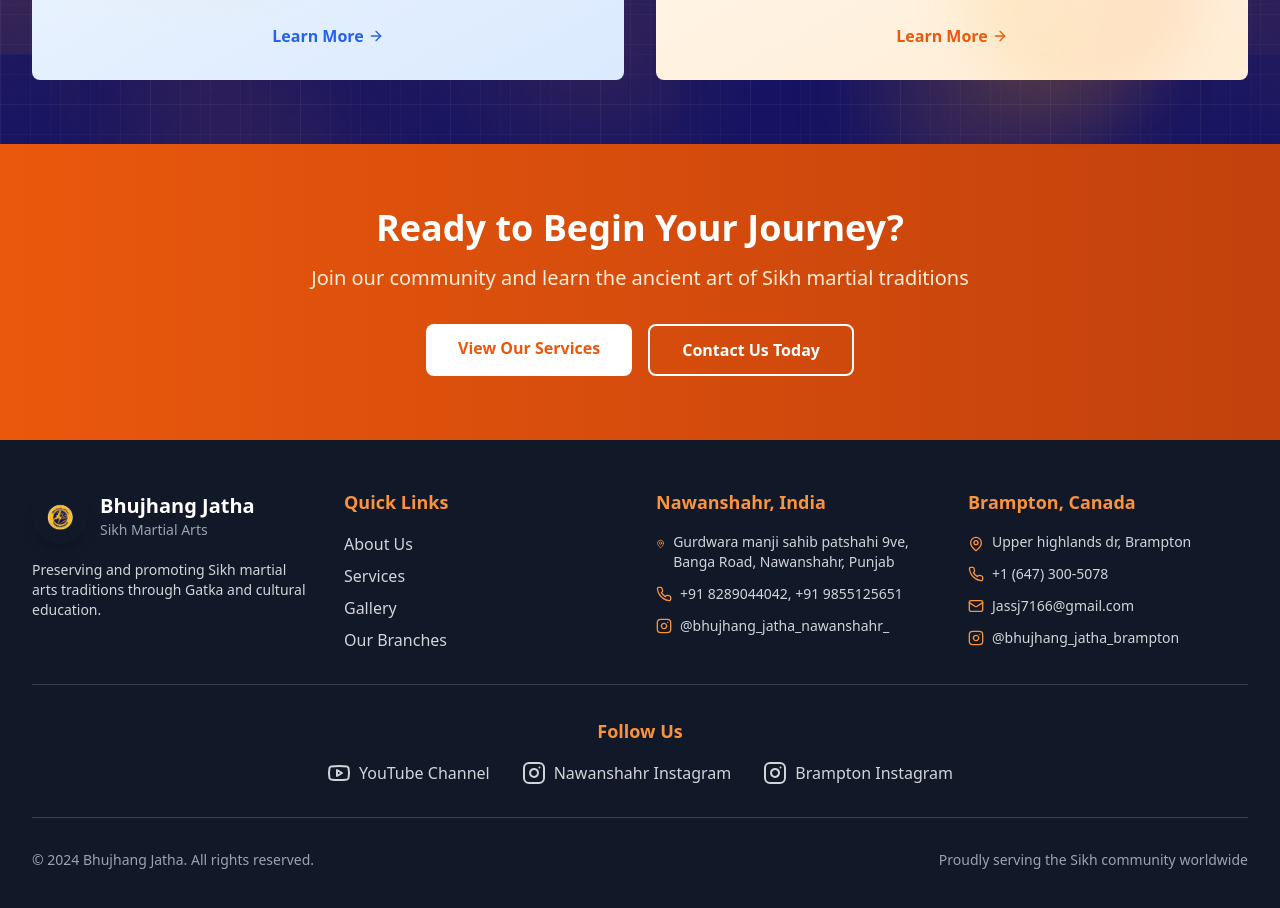
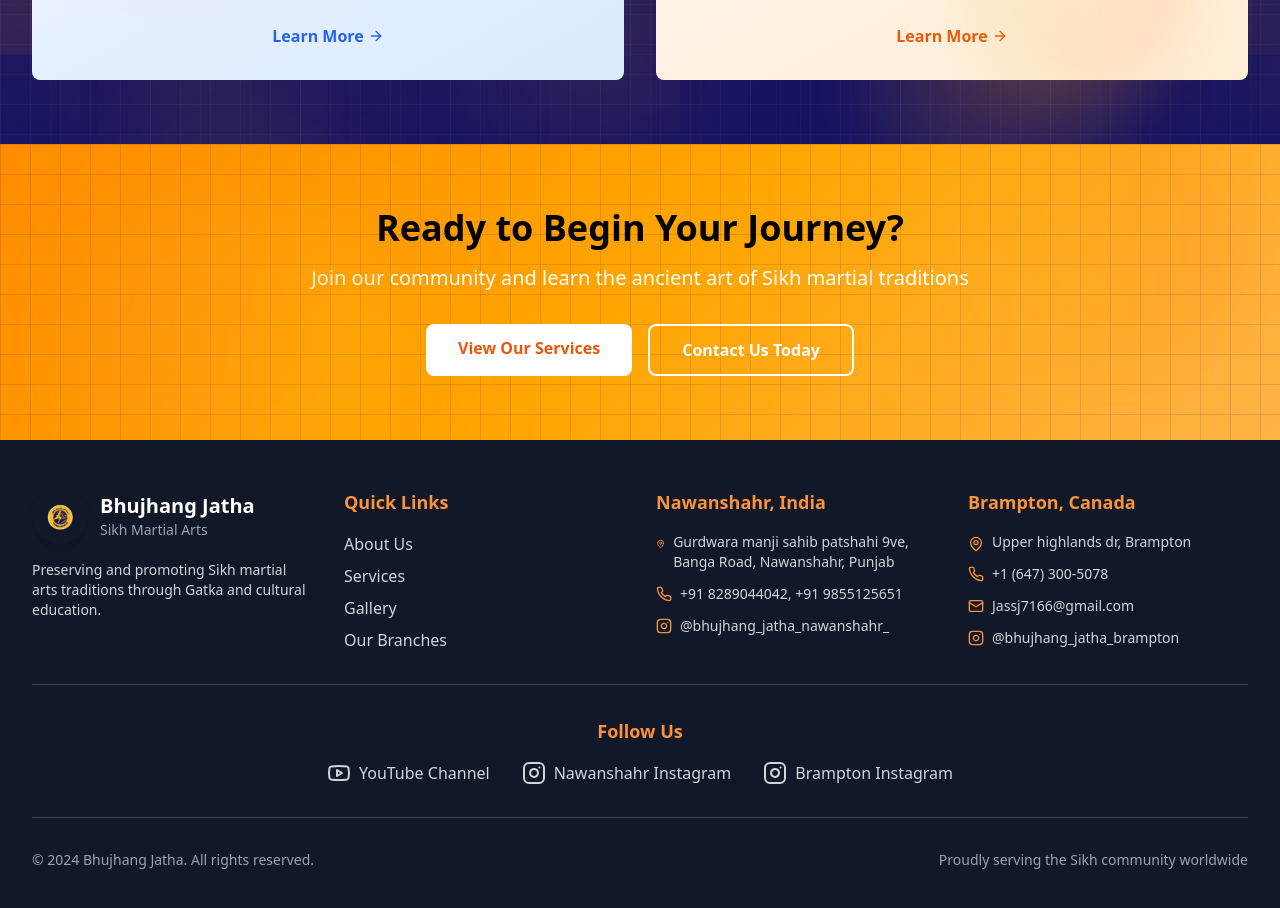
Before and after one commit to gursimran531/bhujhang_website, a React (Vite) app: page / in a window 1280 px wide. Shown: the part 1546-2454 px from the top of the page. Built offline with nearby package versions, Linux system fonts and the light colour scheme.

Commit message:
Update CTA section with saffron colors and grid lines

```diff
--- a/src/pages/Home.tsx
+++ b/src/pages/Home.tsx
@@ -188,24 +188,39 @@ const Home = () => {
       </section>
 
       {/* CTA Section */}
-      <section className="py-16 bg-gradient-to-r from-orange-600 to-orange-700 text-white">
+      <section className="py-16 relative overflow-hidden" style={{
+        background: 'linear-gradient(135deg, #FF8C00 0%, #FFA500 50%, #FFB347 100%)'
+      }}>
+        {/* Grid overlay */}
+        <div className="absolute inset-0 opacity-30" style={{
+          backgroundImage: `
+            linear-gradient(rgba(22, 19, 98, 0.4) 1px, transparent 1px),
+            linear-gradient(90deg, rgba(22, 19, 98, 0.4) 1px, transparent 1px)
+          `,
+          backgroundSize: '30px 30px'
+        }}></div>
+
+        {/* Saffron blur effects */}
+        <div className="absolute top-10 left-20 w-80 h-80 bg-gradient-to-r from-orange-400/20 to-yellow-400/20 rounded-full blur-2xl"></div>
+        <div className="absolute bottom-20 right-10 w-60 h-60 bg-gradient-to-l from-orange-500/15 to-yellow-500/15 rounded-full blur-xl"></div>
+
         <div className="max-w-7xl mx-auto px-4 sm:px-6 lg:px-8 text-center">
           <h2 className="text-3xl md:text-4xl font-bold mb-4">
             Ready to Begin Your Journey?
           </h2>
-          <p className="text-xl mb-8 text-orange-100">
+          <p className="text-xl mb-8 text-white">
             Join our community and learn the ancient art of Sikh martial traditions
           </p>
           <div className="flex flex-col sm:flex-row gap-4 justify-center">
             <Link
               to="/services"
-              className="bg-white text-orange-600 hover:bg-gray-100 px-8 py-3 rounded-lg font-semibold transition-colors duration-200"
+              className="bg-white text-orange-600 hover:bg-gray-100 px-8 py-3 rounded-lg font-semibold transition-colors duration-200 relative z-10"
             >
               View Our Services
             </Link>
             <Link
               to="/contact"
-              className="border-2 border-white hover:bg-white hover:text-orange-600 text-white px-8 py-3 rounded-lg font-semibold transition-colors duration-200"
+              className="border-2 border-white hover:bg-white hover:text-orange-600 text-white px-8 py-3 rounded-lg font-semibold transition-colors duration-200 relative z-10"
             >
               Contact Us Today
             </Link>
```
